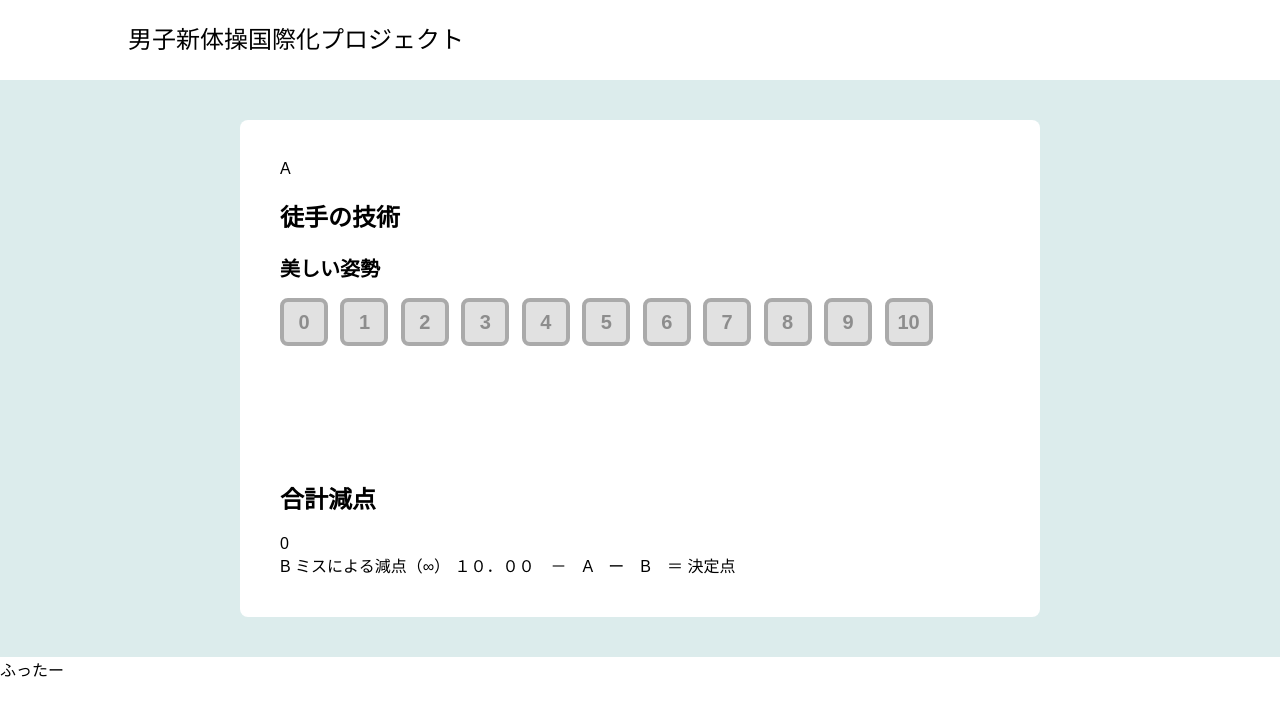
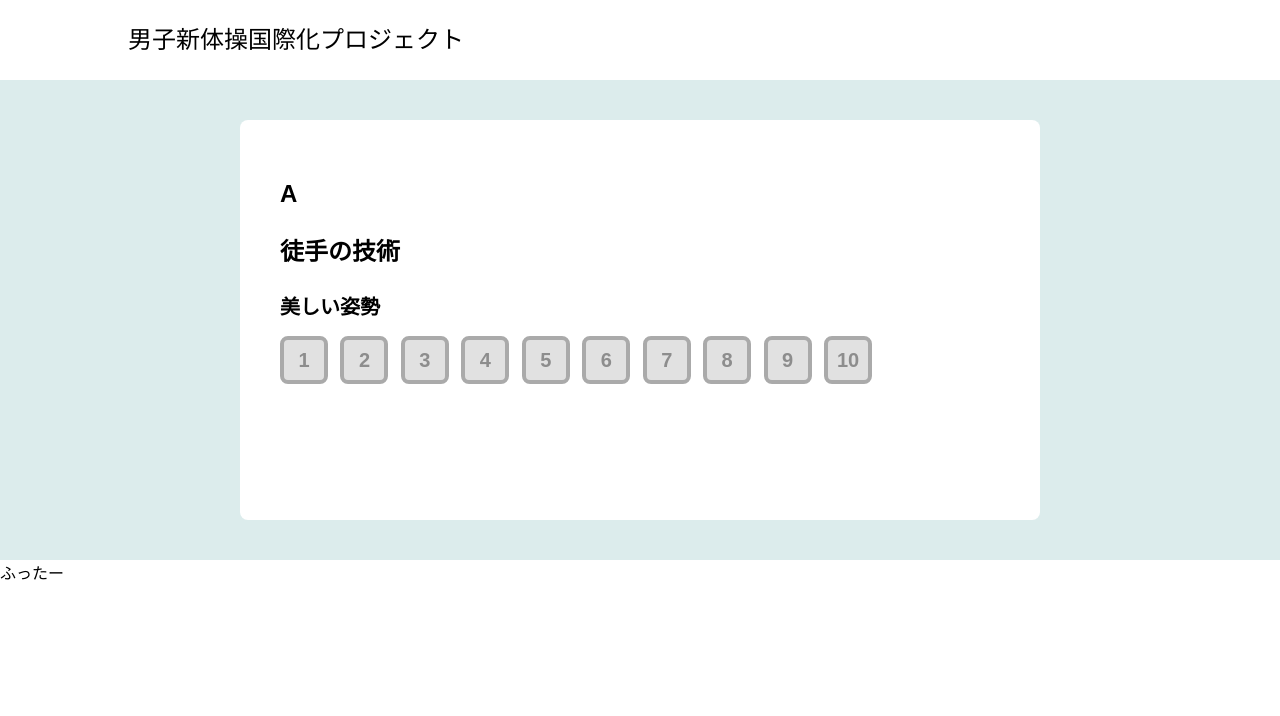
Before and after one commit to SiMiTaKu/imrg-platform, a SvelteKit app: page / in a window 1280 px wide. Shown: the top 716 px of the page. Built offline with nearby package versions, Linux system fonts and the light colour scheme.

Commit message:
fix form

```diff
--- a/src/routes/+page.svelte
+++ b/src/routes/+page.svelte
@@ -6,11 +6,17 @@
 
   const options = deductionOptions;
 
-  let result: number;
+  let submitted: boolean = false;
+  function submit() { submitted = true; }
+
+  function maxBPoint() { return 10 - resultAPoint; }
+  let resultAPoint: number;
+  let resultBPoint: number;
+  let resultAmount: number;
 
   /** @note 整数値にしてから計算し直すことで、小数点のずれを無くしている*/
   executionDeduct.subscribe(data => {
-    result = (
+    resultAPoint = (
       (data.beautifulPose.value       ? data.beautifulPose.value       : 0) * 100 +
       (data.flexibility.value         ? data.flexibility.value         : 0) * 100 +
       (data.naturalMovement.value     ? data.naturalMovement.value     : 0) * 100 +
@@ -23,6 +29,8 @@
       (data.apparatusControl.value    ? data.apparatusControl.value    : 0) * 100 +
       (data.musicImage.value          ? data.musicImage.value          : 0) * 100
     ) / 100
+    resultBPoint = data.miss.value ? data.miss.value : 0
+    resultAmount = 10 - (resultAPoint + resultBPoint);
   });
 </script>
 
@@ -32,10 +40,11 @@
 
 <section id="judgement-form-section">
   <div class="form-container">
+    {#if $executionDeduct.musicImage.value === undefined } <!-- Aの最後の回答がされるまで表示 -->
       <div class="form-container__radio-area">
-      A
+        <h2 in:fly={{x: 200, delay: 600}} out:fly={{x: -200, delay: 200}}>A</h2>
         {#if $executionDeduct.connectMovement.value === undefined } <!-- 徒手の技術の最後の回答がされるまで表示 -->
-        <h2 class="form-container__title" in:fly={{x: 200, delay: 600}} out:fly={{x: -200, delay: 200}}>徒手の技術</h2>
+          <h3 class="form-container__title" in:fly={{x: 200, delay: 600}} out:fly={{x: -200, delay: 200}}>徒手の技術</h3>
         {/if}
         {#if $executionDeduct.beautifulPose.value === undefined }
           <Radio title={$executionDeduct.beautifulPose.title} options={options} bind:userSelected={$executionDeduct.beautifulPose.value}/>
@@ -65,26 +74,32 @@
           <Radio title={$executionDeduct.connectMovement.title} options={options} bind:userSelected={$executionDeduct.connectMovement.value}/>
         {/if}
         {#if $executionDeduct.apparatusControl.value === undefined && $executionDeduct.connectMovement.value !== undefined }
-        <h2 class="form-container__title" in:fly={{x: 200, delay: 600}} out:fly={{x: -200, delay: 200}}>手具の技術</h2>
+          <h3 class="form-container__title" in:fly={{x: 200, delay: 600}} out:fly={{x: -200, delay: 200}}>手具の技術</h3>
           <Radio title={$executionDeduct.apparatusControl.title} options={options} bind:userSelected={$executionDeduct.apparatusControl.value}/>
         {/if}
         {#if $executionDeduct.musicImage.value === undefined && $executionDeduct.apparatusControl.value !== undefined }
-        <h2 class="form-container__title" in:fly={{x: 200, delay: 600}} out:fly={{x: -200, delay: 200}}>音楽</h2>
+          <h3 class="form-container__title" in:fly={{x: 200, delay: 600}} out:fly={{x: -200, delay: 200}}>音楽</h3>
           <Radio title={$executionDeduct.musicImage.title} options={options} bind:userSelected={$executionDeduct.musicImage.value}/>
         {/if}
       </div>
-
-    <h2>合計減点</h2>
-    <div>
-      {result}
-    </div>
-
-    B
-    ミスによる減点（∞）
-
-    １０．００　－　A　ー　B　＝
-
-    決定点
+    {/if}
+    {#if $executionDeduct.musicImage.value !== undefined && submitted === false}
+      <h2 in:fly={{x: 200, delay: 600}} out:fly={{x: -200, delay: 200}}>B</h2>
+      <h3 in:fly={{x: 200, delay: 600}} out:fly={{x: -200, delay: 200}}>{$executionDeduct.miss.title}</h3>
+      <input in:fly={{x: 200, delay: 600}} out:fly={{x: -200, delay: 200}}
+        type="number"
+        step="0.05"
+        max={maxBPoint()}
+        class="form-miss-point"
+        bind:value={$executionDeduct.miss.value}
+      />
+      <button in:fly={{x: 200, delay: 600}} out:fly={{x: -200, delay: 200}} type="button" on:click={submit}>決定</button>
+    {/if}
+    {#if submitted !== false}
+      <h2 in:fly={{x: 200, delay: 600}} out:fly={{x: -200, delay: 200}}>決定点</h2>
+      <div in:fly={{x: 200, delay: 600}} out:fly={{x: -200, delay: 200}}>１０．００　－　{resultAPoint}　ー　{resultBPoint}</div>
+      <div in:fly={{x: 200, delay: 600}} out:fly={{x: -200, delay: 200}} class="result-amount-point">{resultAmount}</div>
+    {/if}
   </div>
 </section>
 <style>
@@ -109,4 +124,26 @@
     display: block;
     height:  300px;
   }
+
+  .form-miss-point {
+    height:        40px;
+    width:         200px;
+    padding-left:  24px;
+    font-size:     20px;
+    font-weight:   bold;
+    border:        solid 4px #AAAAAA;
+    border-radius: 8px;
+    outline:       none;
+    transition:    .3s;
+  }
+
+  .form-miss-point:focus {
+    border: solid 4px #32538D;
+  }
+
+  .result-amount-point {
+    font-size:    32px;
+    font-weight:  bold;
+    word-spacing: 1.5em;
+  }
 </style>
--- a/src/routes/common/form/Radio.svelte
+++ b/src/routes/common/form/Radio.svelte
@@ -42,7 +42,7 @@
 
   input[type=radio]:checked + label {
     background: #5996cb;
-    border:     solid 4px #32538d;
+    border:     solid 4px #32538D;
     color:      #113c69;
   }
 
--- a/src/ts/form/executionDeduct/model.ts
+++ b/src/ts/form/executionDeduct/model.ts
@@ -4,15 +4,14 @@ type radioDeduction = {
 };
 
 export const deductionOptions: radioDeduction[] = [
-  { label: "0",  value: 0.5  },
-  { label: "1",  value: 0.45 },
-  { label: "2",  value: 0.4  },
-  { label: "3",  value: 0.35 },
-  { label: "4",  value: 0.3  },
-  { label: "5",  value: 0.25 },
-  { label: "6",  value: 0.2  },
-  { label: "7",  value: 0.15 },
-  { label: "8",  value: 0.1  },
-  { label: "9",  value: 0.05 },
-  { label: "10", value: 0    },
+  { label: "1",  value: 0.5  },
+  { label: "2",  value: 0.45 },
+  { label: "3",  value: 0.4  },
+  { label: "4",  value: 0.35 },
+  { label: "5",  value: 0.3  },
+  { label: "6",  value: 0.25 },
+  { label: "7",  value: 0.2  },
+  { label: "8",  value: 0.15 },
+  { label: "9",  value: 0.1  },
+  { label: "10", value: 0.05 },
 ];
--- a/src/ts/form/executionDeduct/store.ts
+++ b/src/ts/form/executionDeduct/store.ts
@@ -12,5 +12,5 @@ export const executionDeduct = writable({
   connectMovement:     { title: "運動のつなぎの技術",        value: undefined },
   apparatusControl:    { title: "自然な手具操作に欠ける",    value: undefined },
   musicImage:          { title: "音楽のイメージ",           value: undefined },
-  miss:                { title: "ミスによる失点",           value: undefined },
+  miss:                { title: "ミスによる減点",           value: undefined },
 })
```
Lines whose indentation alone changed are shown as unchanged.
